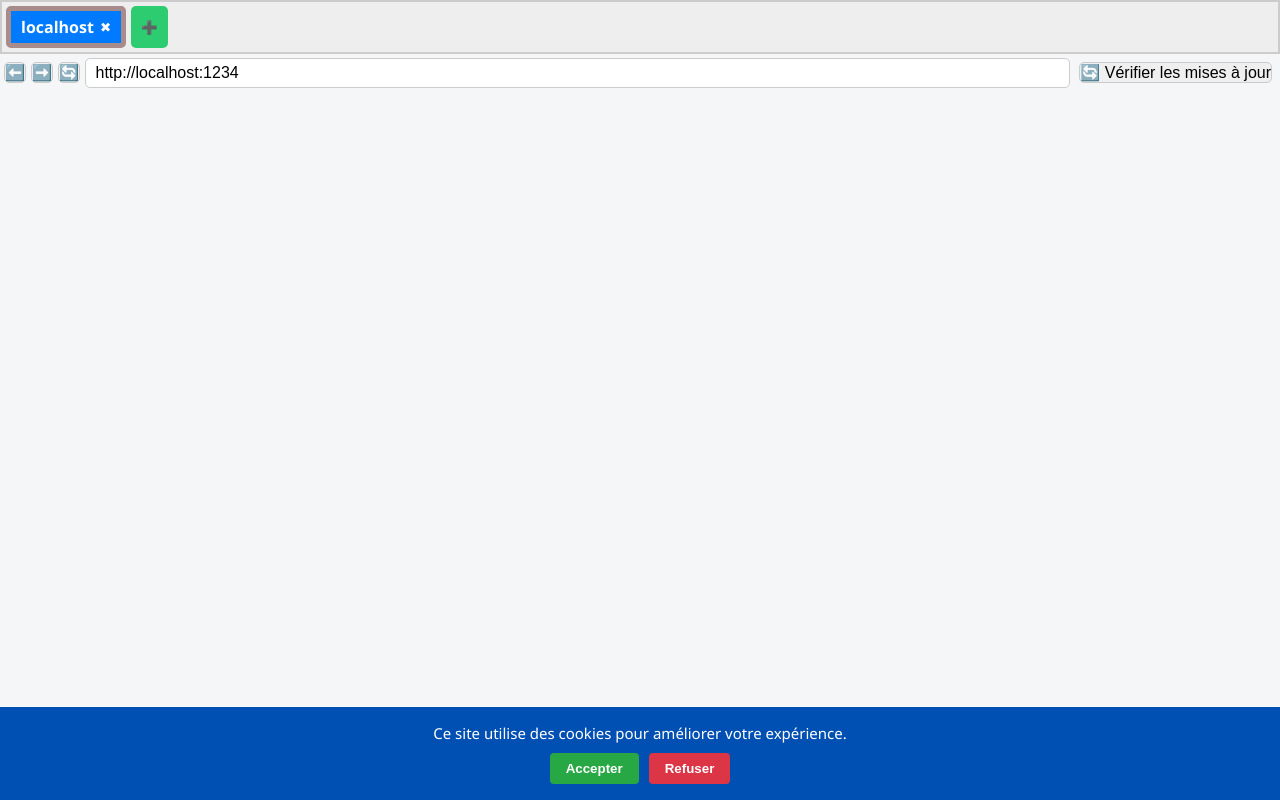
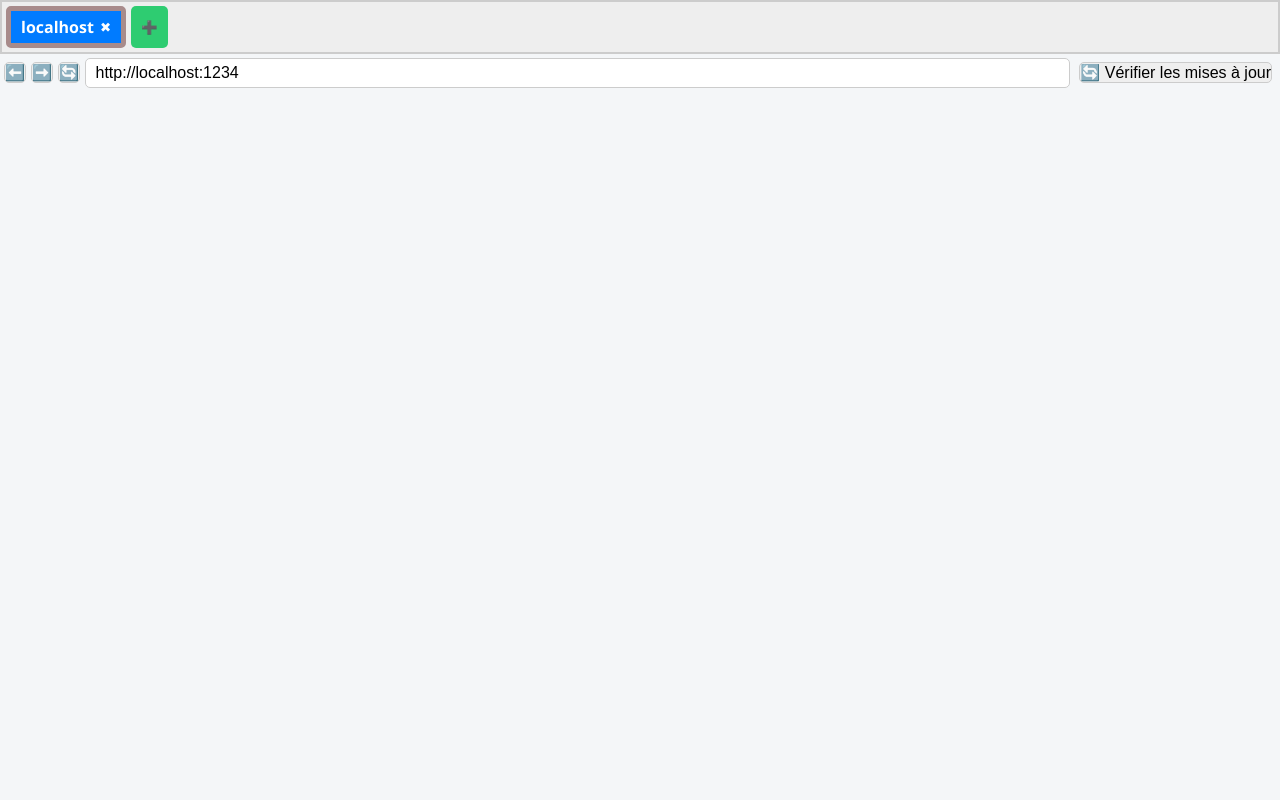
Before and after one commit to Azed-Oume/NavCertiTrans, a React (Vite) app: page / in a window 1280 px wide. Built offline with nearby package versions, Linux system fonts and the light colour scheme.

Commit message:
mis e a jour et suppression du header et footer

```diff
--- a/package.json
+++ b/package.json
@@ -1,6 +1,6 @@
 {
   "name": "navcertitrans",
-  "version": "1.1.5",
+  "version": "1.1.8",
   "description": "Navigateur personnalisé pour CertiTrans",
   "main": "main.js",
   "scripts": {
--- a/renderer.jsx
+++ b/renderer.jsx
@@ -3,12 +3,9 @@
 import React from "react";
 import { createRoot } from "react-dom/client";
 import { HashRouter } from "react-router-dom"; // alternative à BrowserRouter
-import { CookiesProvider } from "react-cookie";
 
 // 🧩 Importation des composants
 import App from "./src/app.jsx";
-import Footer from "./src/components/Footer.jsx";
-import CookieConsentComponent from "./src/components/CookieConsentComponent.jsx";
 
 // 🎨 Feuille de style globale
 import "./src/styles/style.css" // adapte selon ton arborescence
@@ -20,16 +17,12 @@ const root = createRoot(container);
 // 🚀 Affichage de l’interface React
 root.render(
   <HashRouter>
-    <CookiesProvider>
       {/* <div className="d-flex flex-column min-vh-100"> */}
       <div className="d-flex flex-column min-vh-100">
         <main className="flex-grow-1">
           <App />
 
         </main>
-        <Footer />
-        <CookieConsentComponent />
       </div>
-    </CookiesProvider>
   </HashRouter>
 );
--- a/src/components/CookieConsentComponent.jsx
+++ /dev/null
@@ -1,40 +0,0 @@
-// src/components/CookieConsentComponent.jsx
-import React, { useState, useEffect } from 'react';
-import '../styles/style.css'; // Assurez-vous que le chemin est correct
-
-const CookieConsentComponent = () => {
-  const [visible, setVisible] = useState(false);
-
-  useEffect(() => {
-    const consent = localStorage.getItem('cookieConsent');
-    if (!consent) {
-      setVisible(true);
-    }
-  }, []);
-
-  const acceptCookies = () => {
-    localStorage.setItem('cookieConsent', 'accepted');
-    setVisible(false);
-  };
-
-  const refuseCookies = () => {
-    localStorage.setItem('cookieConsent', 'refused');
-    setVisible(false);
-  };
-
-  if (!visible) return null;
-
-  return (
-    <div className="cookie-consent">
-      <p>
-        Ce site utilise des cookies pour améliorer votre expérience.
-      </p>
-      <div className="cookie-consent-buttons">
-        <button className="accept-btn" onClick={acceptCookies}>Accepter</button>
-        <button className="refuse-btn" onClick={refuseCookies}>Refuser</button>
-      </div>
-    </div>
-  );
-};
-
-export default CookieConsentComponent;
--- a/src/components/Footer.jsx
+++ /dev/null
@@ -1,27 +0,0 @@
-import React from 'react';
-
-const Footer = () => {
-  return (
-    <footer className="custom-footer">
-      <div className="footer-content">
-
-        <div className="footer-links">
-        <span>Suivez-moi sur :</span>
-          <a href="https://x.com/AzedOU5" target="_blank" rel="noopener noreferrer">Twitter</a>
-          <a href="https://www.linkedin.com/in/azzedine-oume-developpeur-full-stack/" target="_blank" rel="noopener noreferrer">LinkedIn</a>
-          <a href="https://wa.me/+33768221452" target="_blank" rel="noopener noreferrer">WhatsApp</a>
-          <a href="https://www.dwaccess.com/Cgu/" target="_blank" rel="noopener noreferrer">C-G-U</a>
-          </div>
-          <div className="footer-links">
-            <a href="https://www.dwaccess.com/" target="_blank" rel="noopener noreferrer" className="footer-powered">
-              Propulsé par dwaccess
-            </a>
-            <p className='footer-legal'>© Oumessaoud 2024. Tous droits réservés.</p>
-          </div>
-
-      </div>
-    </footer>
-  );
-};
-
-export default Footer;
--- a/src/styles/CookieConsent.css
+++ /dev/null
@@ -1,52 +0,0 @@
-/* src/styles/cookie-consent.css */
-
-.cookie-consent {
-    position: fixed;
-    bottom: 0;
-    left: 0;
-    right: 0;
-    background-color: #0050b3;
-    color: white;
-    padding: 16px;
-    text-align: center;
-    z-index: 9999;
-    display: flex;
-    flex-direction: column;
-    align-items: center;
-  }
-
-  .cookie-consent p {
-    margin-bottom: 10px;
-    font-size: 15px;
-  }
-
-  .cookie-consent-buttons {
-    display: flex;
-    gap: 10px;
-  }
-
-  .cookie-consent-buttons button {
-    padding: 8px 16px;
-    border: none;
-    border-radius: 4px;
-    cursor: pointer;
-    font-weight: bold;
-  }
-
-  .accept-btn {
-    background-color: #28a745;
-    color: white;
-  }
-
-  .accept-btn:hover {
-    background-color: #218838;
-  }
-
-  .refuse-btn {
-    background-color: #dc3545;
-    color: white;
-  }
-
-  .refuse-btn:hover {
-    background-color: #c82333;
-  }
--- a/src/styles/Footer.css
+++ /dev/null
@@ -1,81 +0,0 @@
-/* ===== FOOTER ===== */
-.custom-footer {
-  border-top: 3px solid black;
-  background-color: #f5f5f5;
-  padding: 20px 10px;
-  text-align: center;
-  font-size: 14px;
-  color: #333;
-}
-
-  .footer-content {
-    display: flex;
-    flex-direction: column;
-    align-items: center;
-    gap: 12px;
-  }
-
-  .footer-links {
-    display: flex;
-    flex-wrap: wrap;
-    justify-content: center;
-    gap: 15px;
-  }
-
-  .footer-links a {
-    text-decoration: none;
-    font-weight: bold;
-    color: #333;
-    transition: all 0.3s ease;
-  }
-
-  .footer-links a:hover,
-  .footer-powered:hover {
-    color: #0050b3;
-    text-decoration: underline;
-  }
-
-  .footer-powered {
-    font-weight: bold;
-    color: #333;
-    text-decoration: none;
-  }
-
-  .footer-powered:hover {
-    color: #0050b3;
-  }
-  .footer-legal {
-    font-size: 13px;
-    color: #666;
-  }
-
-
-  @media screen and (max-width: 768px) {
-    .custom-footer {
-      font-size: 12px; /* Réduction de la taille globale du texte */
-      padding: 12px 8px 20px;
-    }
-
-    .footer-links {
-      flex-wrap: nowrap;        /* Ne pas passer à la ligne */
-      gap: 10px;                /* Réduction de l'espacement */
-      flex-direction: row;
-      overflow-x: auto;         /* Scroll horizontal si trop large */
-      white-space: nowrap;      /* Empêche les retours à la ligne */
-    }
-
-    .footer-links a,
-    .footer-links span,
-    .footer-powered,
-    .footer-content p {
-      font-size: 12px;          /* Texte plus petit */
-    }
-
-    .footer-content {
-      gap: 8px;
-    }
-
-    .footer-links::-webkit-scrollbar {
-      display: none;            /* Cache la scrollbar sur mobile */
-    }
-  }
--- a/src/styles/style.css
+++ b/src/styles/style.css
@@ -1,7 +1,5 @@
 /* Reset de base */
-@import './Footer.css';
 @import './NavigationBar.css';
-@import './CookieConsent.css';
 @import './PageNotFound.css';
 
 
```
Also changed, not shown: 1 other file (tests, documents, lock files or other folders).
